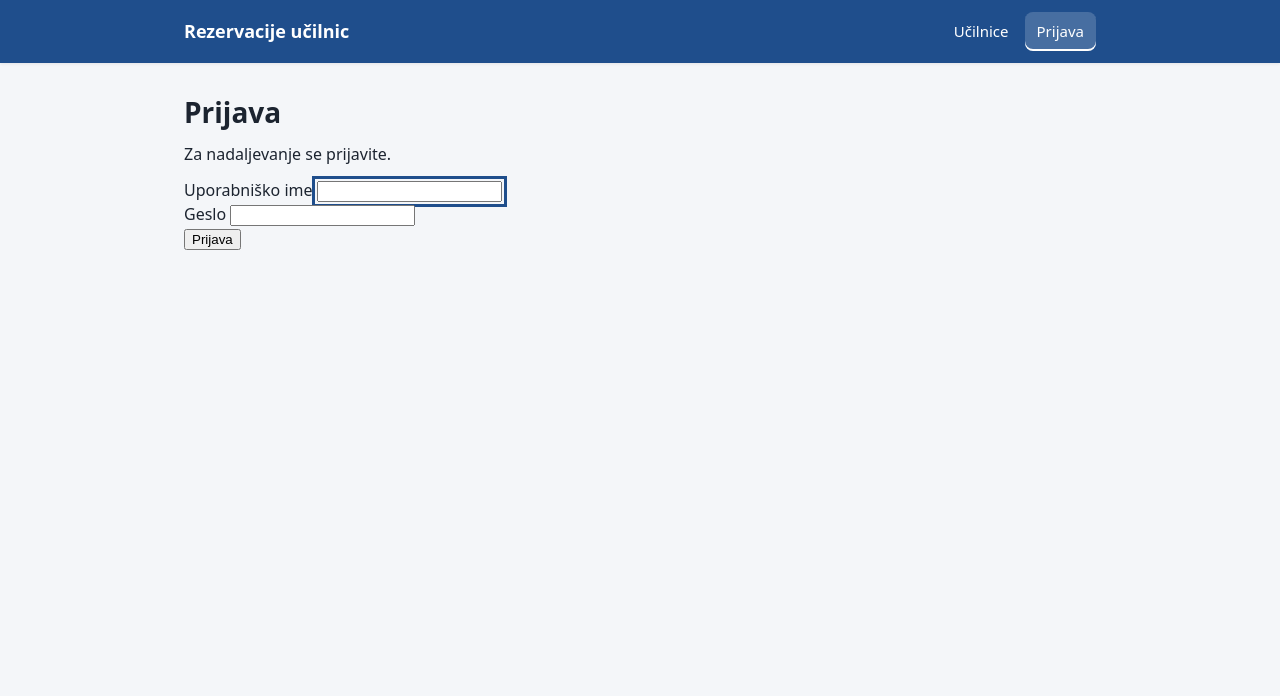
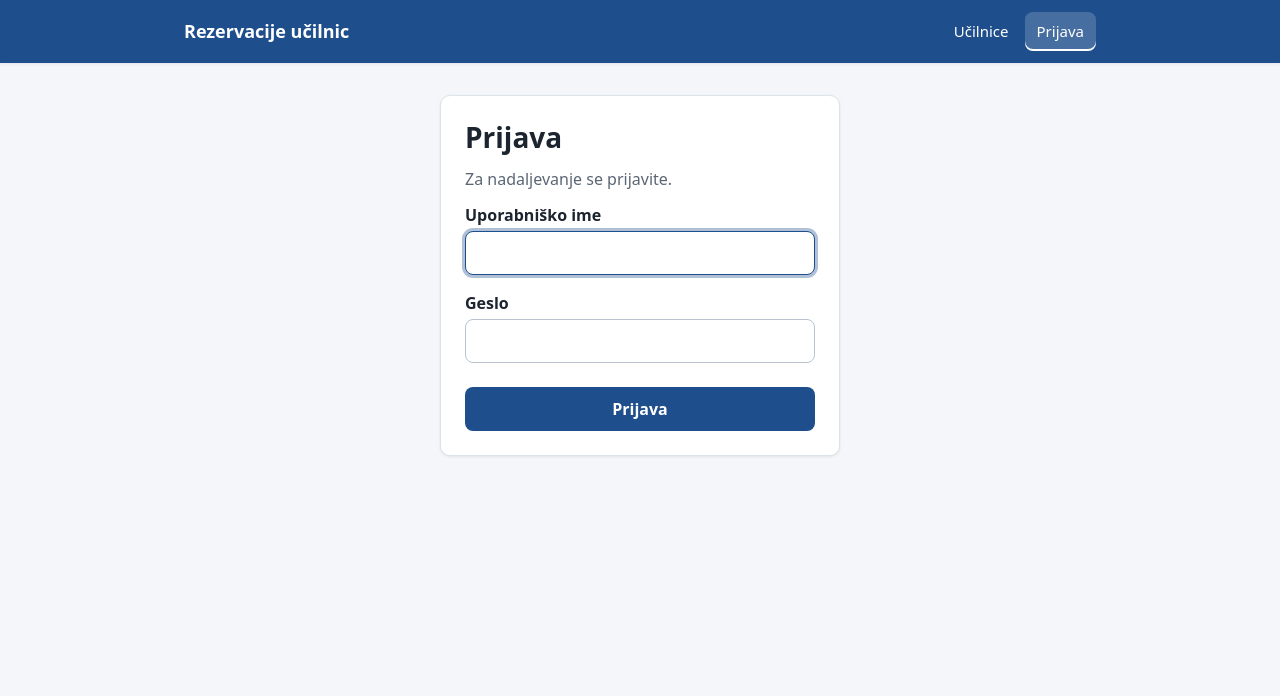
Before and after one commit to lukacibasek/rezervacija_ucilnic, a Django app: page /accounts/login/?next=/rezervacije/nova/ in a window 1280 px wide. Shown: the top 696 px of the page. Run offline with Django 5.2, Linux system fonts and the light colour scheme.

Commit message:
Nov videz obrazca rezervacije (s predizbrano učilnico) in prijave
Co-Authored-By: Claude Opus 5.5 <noreply@anthropic.com>

```diff
--- a/rezervacije/static/rezervacije/style.css
+++ b/rezervacije/static/rezervacije/style.css
@@ -192,6 +192,7 @@ a:hover { color: var(--c-primary-hover); }
 }
 
 .card--narrow { max-width: 520px; }
+.card--login { max-width: 400px; }
 .card--centered { margin-left: auto; margin-right: auto; }
 
 /* ---------- Mreža učilnic ---------- */
@@ -341,6 +342,8 @@ a:hover { color: var(--c-primary-hover); }
 .btn--danger:hover { background: var(--c-danger-hover); color: #fff; }
 .btn--danger:focus-visible { box-shadow: 0 0 0 3px rgba(179, 38, 30, .35); }
 
+.btn--block { width: 100%; }
+
 .btn--small { min-height: 36px; padding: var(--s-1) var(--s-3); font-size: .875rem; }
 
 .btn-row {
--- a/rezervacije/templates/registration/login.html
+++ b/rezervacije/templates/registration/login.html
@@ -3,30 +3,35 @@
 {% block title %}Prijava | Rezervacije učilnic{% endblock %}
 
 {% block content %}
-  <h1>Prijava</h1>
-  <div class="kartica">
+  <div class="card card--login card--centered">
+    <h1>Prijava</h1>
     {% if next and user.is_authenticated %}
-      <p class="napaka">Za ogled te strani nimate dovoljenja.</p>
+      <p class="muted">Za ogled te strani nimate dovoljenja.</p>
     {% elif next %}
-      <p>Za nadaljevanje se prijavite.</p>
+      <p class="muted">Za nadaljevanje se prijavite.</p>
+    {% else %}
+      <p class="muted">Prijavite se za rezervacijo učilnic.</p>
     {% endif %}
-    <form method="post" action="{% url 'login' %}">
+
+    <form method="post" action="{% url 'login' %}" novalidate>
       {% csrf_token %}
       {% if form.non_field_errors %}
-        <div class="napaka">{{ form.non_field_errors }}</div>
+        <div class="alert alert--error" role="alert">{{ form.non_field_errors }}</div>
       {% endif %}
-      <div class="polje">
+      <div class="field{% if form.username.errors %} field--error{% endif %}">
         <label for="{{ form.username.id_for_label }}">Uporabniško ime</label>
         {{ form.username }}
         {{ form.username.errors }}
       </div>
-      <div class="polje">
+      <div class="field{% if form.password.errors %} field--error{% endif %}">
         <label for="{{ form.password.id_for_label }}">Geslo</label>
         {{ form.password }}
         {{ form.password.errors }}
       </div>
       <input type="hidden" name="next" value="{{ next }}">
-      <button type="submit" class="gumb">Prijava</button>
+      <div class="btn-row">
+        <button type="submit" class="btn btn--primary btn--block">Prijava</button>
+      </div>
     </form>
   </div>
 {% endblock %}
```
Also changed, not shown: rezervacije/templates/rezervacije/rezervacija_form.html (+28 -8 lines).
